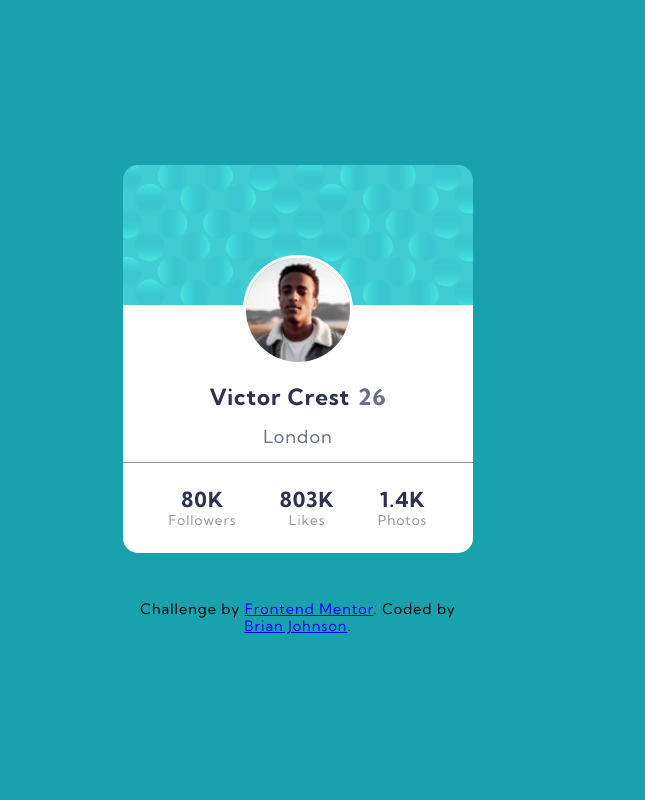
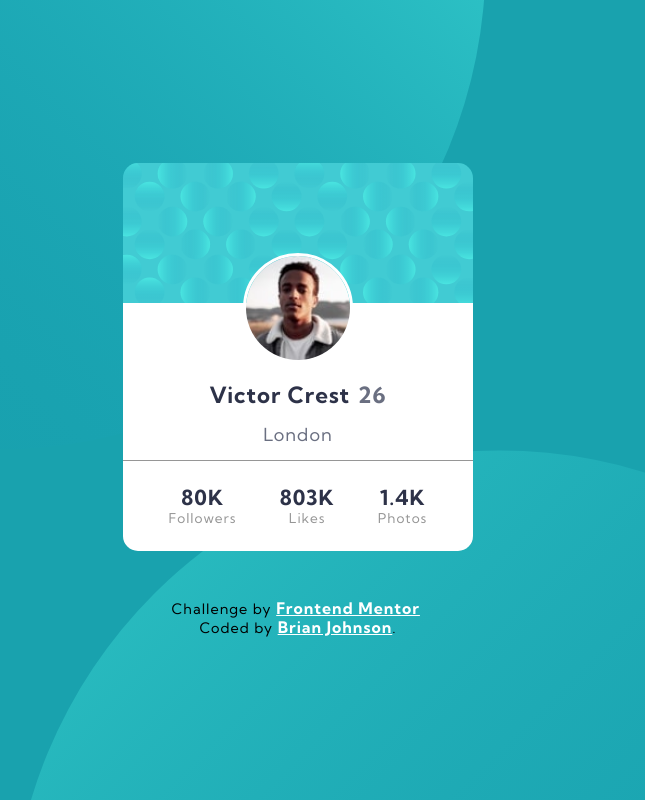
Before and after one commit to BrianJ-27/profile-card-component, a plain HTML site: page index.html in a window 1280 px wide. Shown: the whole page, without its empty margins (342-987 px from the left). Drawn offline with Linux system fonts and the light colour scheme.

Commit message:
tried to simplify the background images but was unable but hopefully they will show on FEM screenshot

```diff
--- a/css/style.css
+++ b/css/style.css
@@ -35,19 +35,17 @@ p {
 
 body {
   font: var(--font-weight-normal) var(--font-size-main) var(--font-family-main);
-  background: url(../images/bg-pattern-top.svg) no-repeat -765px -575px,
-    url(../images/bg-pattern-bottom.svg) no-repeat 165px 325px, var(--dark-cyan);
+  background: url(../images/bg-pattern-top.svg) no-repeat bottom 550px left -650px,
+    url(../images/bg-pattern-bottom.svg) no-repeat top 550px right -550px,
+    var(--dark-cyan);
   display: grid;
   place-content: center;
-  width: 100%;
-  height: 100%;
-  padding: 2.5rem;
+  padding: 2rem;
   grid-template-columns: minmax(260px, 350px);
   font: var(--font-weight-normal) var(--font-size-main) var(--font-family-main);
   letter-spacing: 1px;
   line-height: 1.2;
   text-align: center;
-  position: relative;
 }
 
 h1,
@@ -81,7 +79,10 @@ li {
   color: var(--dark-gray);
 }
 
-p {
+a {
+  color: #fff;
+  font-weight: bold;
+  font-size: 1rem;
 }
 
 /* Card Styles */
@@ -128,10 +129,17 @@ p {
   font-size: 0.9rem;
 }
 
-@media only screen and (min-width: 1080px) {
+@media only screen and (min-width: 768px) {
   body {
-    background: url(../images/bg-pattern-top.svg) no-repeat -20% 820%,
-      url(../images/bg-pattern-bottom.svg) no-repeat 125% -750%,
+    background: url(../images/bg-pattern-top.svg) no-repeat bottom 450px left -350px,
+      url(../images/bg-pattern-bottom.svg) no-repeat top 250px right -250px,
       var(--dark-cyan);
   }
 }
+@media only screen and (min-width: 1200px) {
+  body {
+    background: url(../images/bg-pattern-top.svg) no-repeat bottom 350px left -150px,
+      url(../images/bg-pattern-bottom.svg) no-repeat top 450px right -50px,
+      var(--dark-cyan);
+  }
+}
--- a/index.html
+++ b/index.html
@@ -57,7 +57,8 @@
       Challenge by
       <a href="https://www.frontendmentor.io?ref=challenge" target="_blank"
         >Frontend Mentor</a
-      >. Coded by <a href="#">Brian Johnson</a>.
+      >&nbsp; <br />
+      Coded by <a href="#">Brian Johnson</a>.
     </footer>
   </body>
 </html>
```
